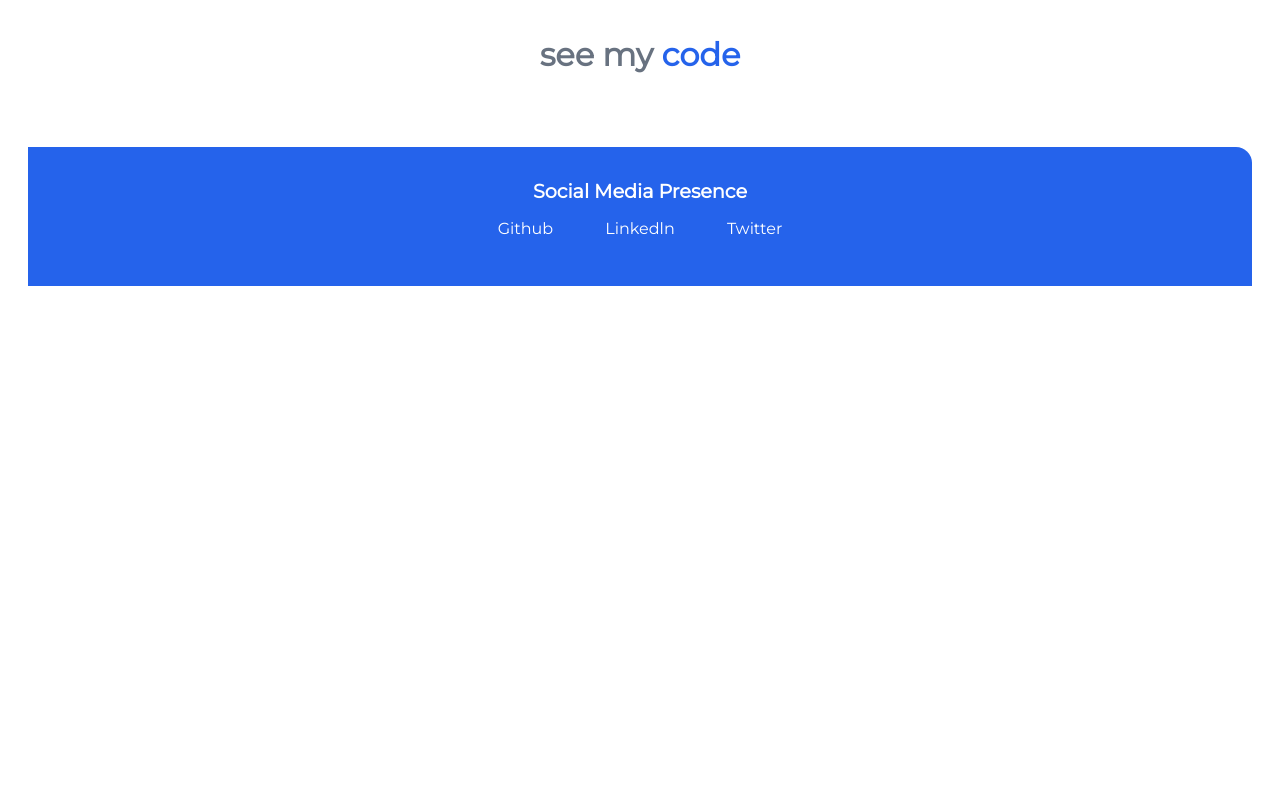
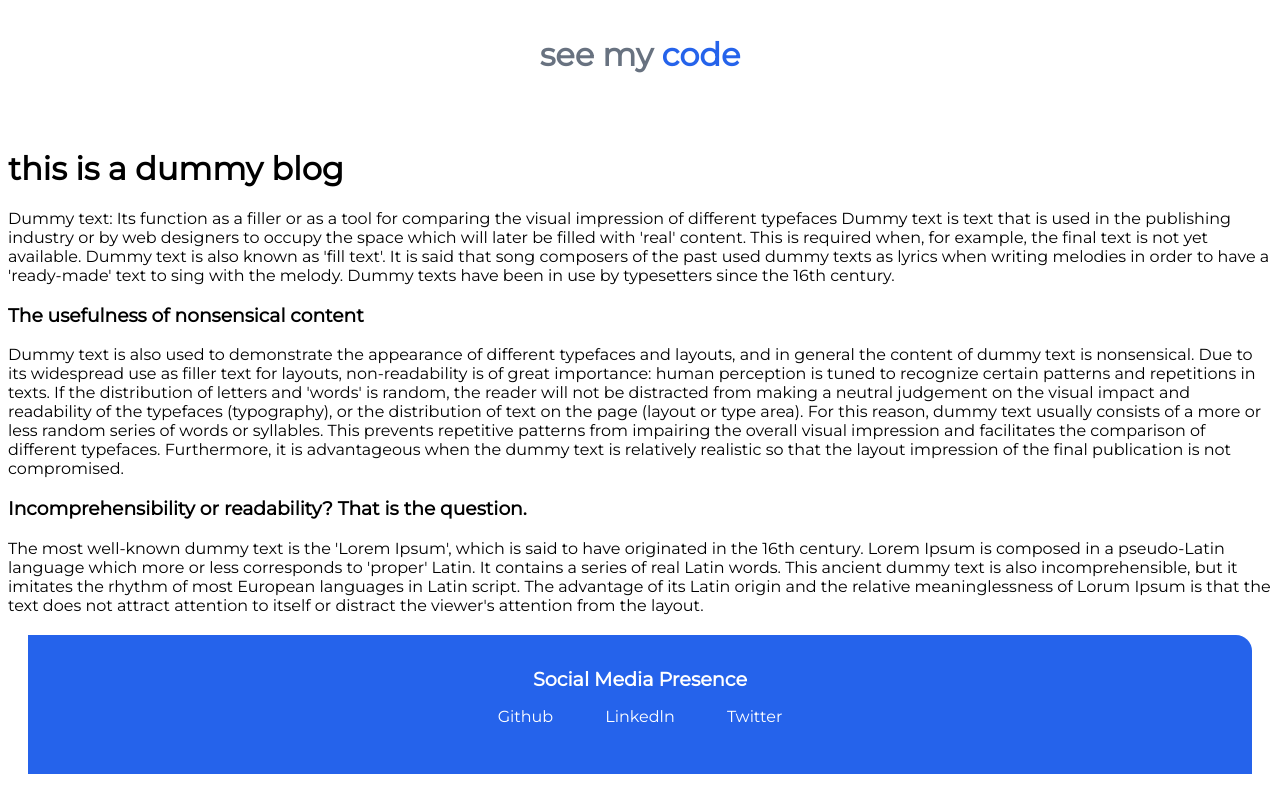
Before and after one commit to ayussh007/ayussharora-site-markThree, a plain HTML site: page blog1.html in a window 1280 px wide. Shown: the part 480-1274 px from the top of the page. Before the commit the page ends 800 px from the top, so only its background shows below. Drawn offline with Linux system fonts and the light colour scheme.

Commit message:
update blog1.html

```diff
--- a/blog1.html
+++ b/blog1.html
@@ -27,6 +27,15 @@
         <h1 class="hero-heading">see my <span class="heading-inverted">code </span></h1>
     </header>
 
+    <h1>this is a dummy blog</h1>
+    <p>Dummy text: Its function as a filler or as a tool for comparing the visual impression of different typefaces Dummy text is text that is used in the publishing industry or by web designers to occupy the space which will later be filled with 'real' content. This is required when, for example, the final text is not yet available. Dummy text is also known as 'fill text'. It is said that song composers of the past used dummy texts as lyrics when writing melodies in order to have a 'ready-made' text to sing with the melody. Dummy texts have been in use by typesetters since the 16th century.</p>
+
+    <h3><b>The usefulness of nonsensical content</b></h3>
+    <p>Dummy text is also used to demonstrate the appearance of different typefaces and layouts, and in general the content of dummy text is nonsensical. Due to its widespread use as filler text for layouts, non-readability is of great importance: human perception is tuned to recognize certain patterns and repetitions in texts. If the distribution of letters and 'words' is random, the reader will not be distracted from making a neutral judgement on the visual impact and readability of the typefaces (typography), or the distribution of text on the page (layout or type area). For this reason, dummy text usually consists of a more or less random series of words or syllables. This prevents repetitive patterns from impairing the overall visual impression and facilitates the comparison of different typefaces. Furthermore, it is advantageous when the dummy text is relatively realistic so that the layout impression of the final publication is not compromised.</p>
+
+    <h3>Incomprehensibility or readability? That is the question.</h3>
+    <p>The most well-known dummy text is the 'Lorem Ipsum', which is said to have originated in the 16th century. Lorem Ipsum is composed in a pseudo-Latin language which more or less corresponds to 'proper' Latin. It contains a series of real Latin words. This ancient dummy text is also incomprehensible, but it imitates the rhythm of most European languages in Latin script. The advantage of its Latin origin and the relative meaninglessness of Lorum Ipsum is that the text does not attract attention to itself or distract the viewer's attention from the layout.</p>
+
     <footer class="footer" style="margin: 20px;">
         <div class="footer-header" style="margin-bottom: 10px;">Social Media Presence</div>
         <ul class="social-links list-non-bullet">
```
